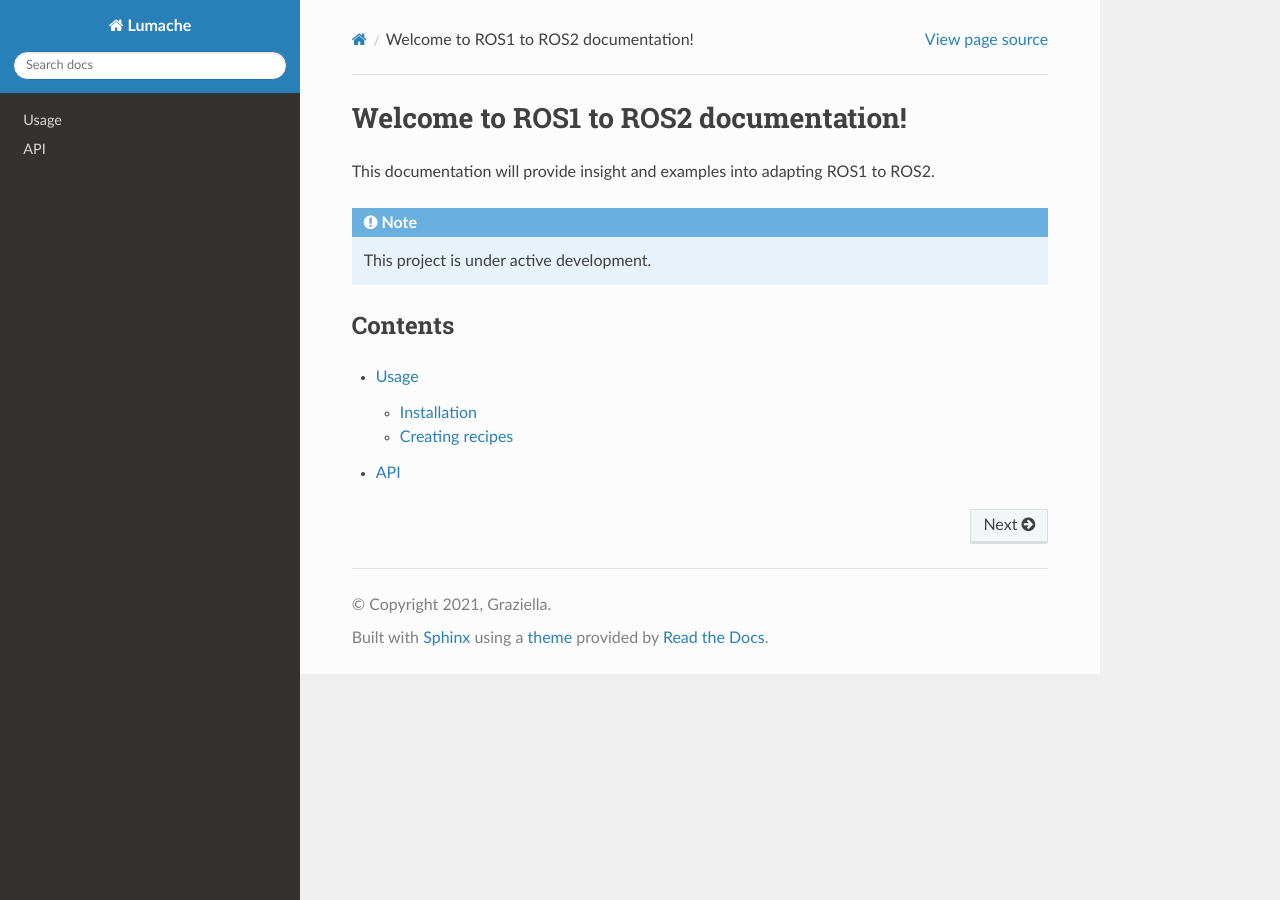
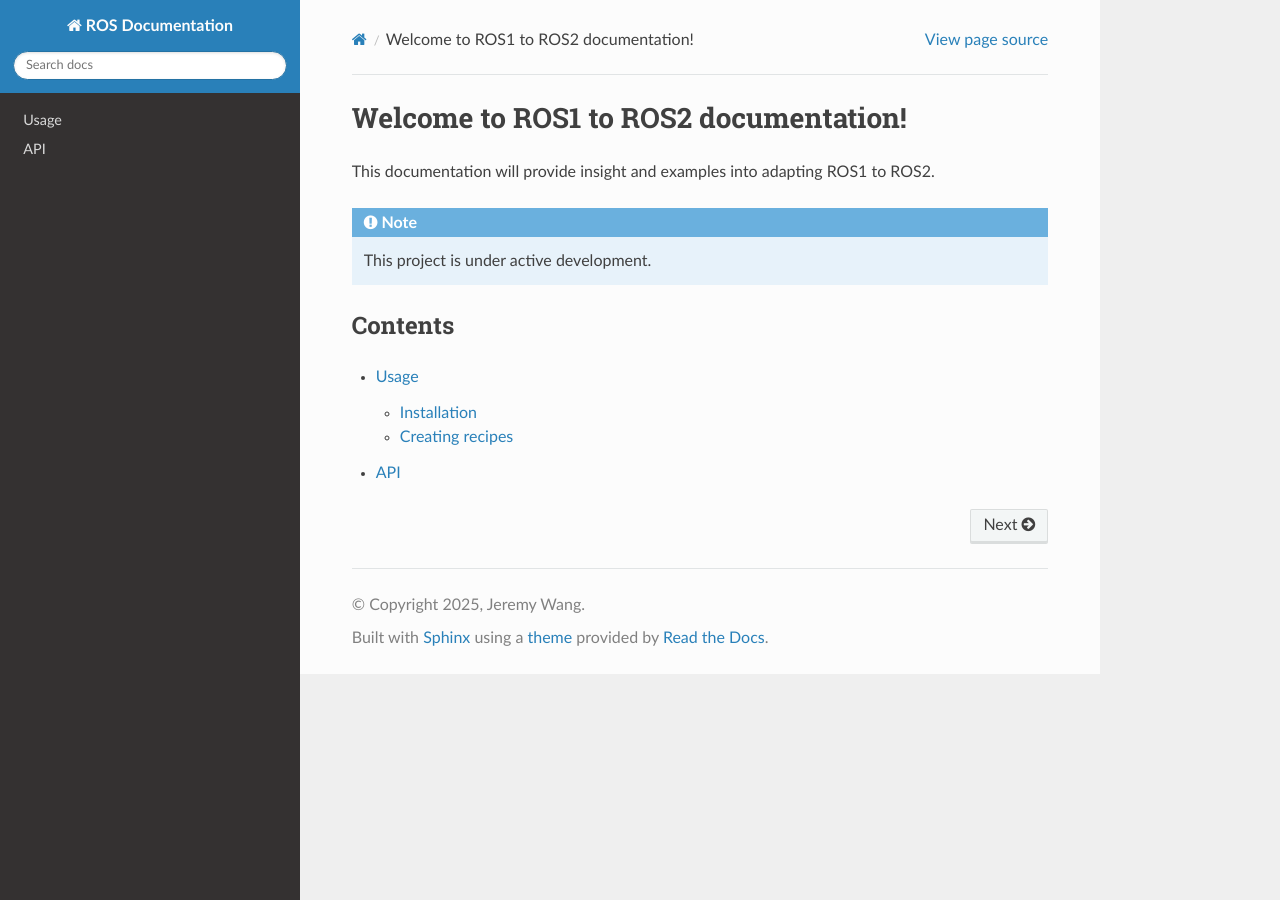
Before and after one commit to jerewang2/ROS1-to-ROS2, a Sphinx documentation site: the page built from docs/source/index.rst, in a window 1280 px wide. Built offline with Sphinx 7.4.7 and the Read the Docs theme 3.1.0, drawn with Linux system fonts in a browser that asks for light colours.

Commit message:
Update conf.py author information

```diff
--- a/docs/source/conf.py
+++ b/docs/source/conf.py
@@ -2,9 +2,9 @@
 
 # -- Project information
 
-project = 'Lumache'
-copyright = '2021, Graziella'
-author = 'Graziella'
+project = 'ROS Documentation'
+copyright = '2025, Jeremy Wang'
+author = 'Jeremy Wang'
 
 release = '0.1'
 version = '0.1.0'
```
